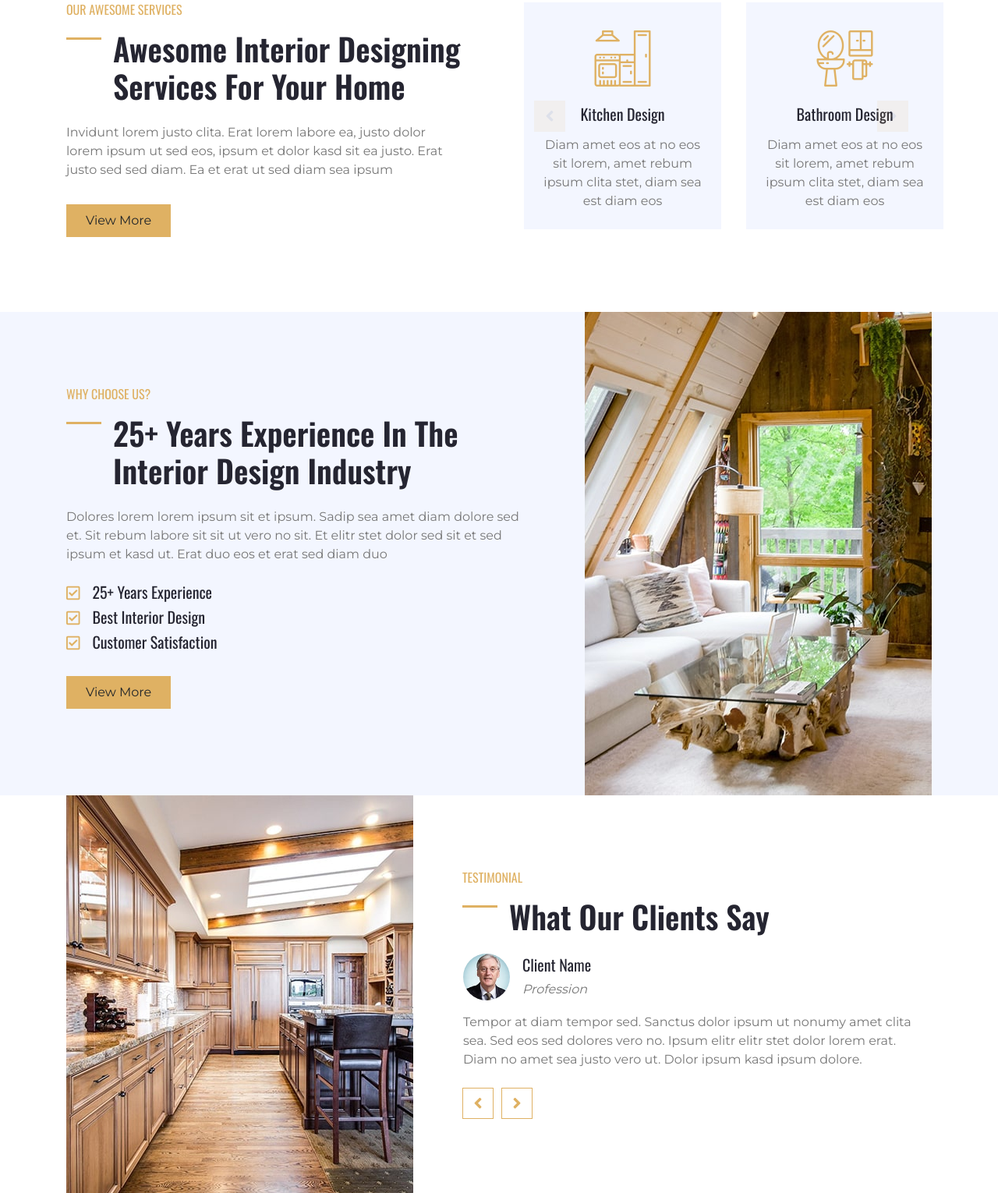
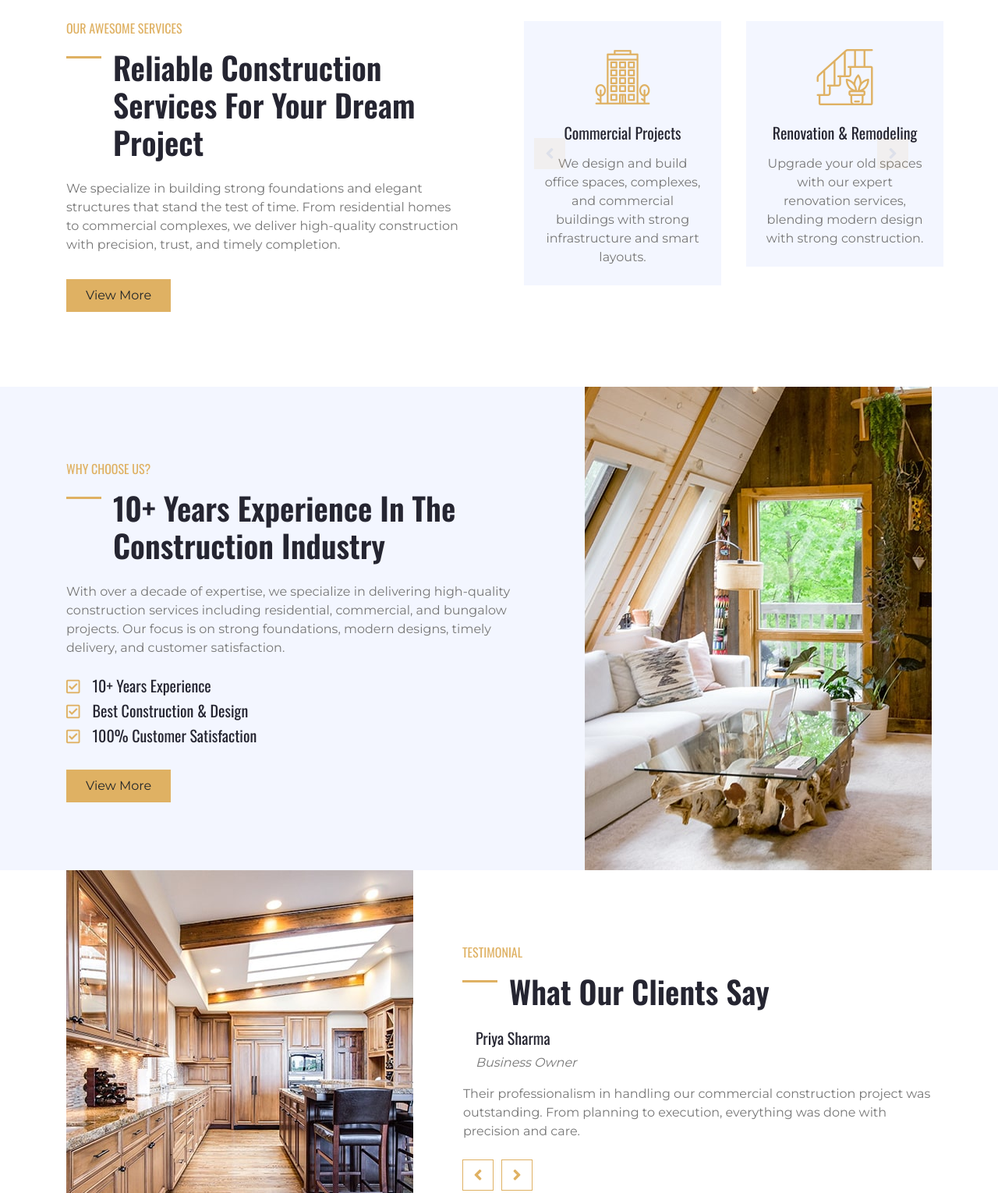
Before and after one commit to sohailk007/Bharat-Prime-Services, a plain HTML site: page service.html in a window 1280 px wide. Shown: the part 569-2099 px from the top of the page at 78% size. Drawn offline with nearby package versions, Linux system fonts and the light colour scheme.

Commit message:
done almost

```diff
--- a/service.html
+++ b/service.html
@@ -62,7 +62,8 @@
                         <h1 class="flaticon-office font-weight-normal text-primary m-0 mr-3"></h1>
                         <div class="d-flex flex-column">
                             <h5>Our Office</h5>
-                            <p class="m-0">123 Street, New York, USA</p>
+                            <p class="m-0">171/D/2 picnic garden road,ground floor,kokata-700039
+                            </p>
                         </div>
                     </div>
                 </div>
@@ -71,7 +72,7 @@
                         <h1 class="flaticon-email font-weight-normal text-primary m-0 mr-3"></h1>
                         <div class="d-flex flex-column">
                             <h5>Email Us</h5>
-                            <p class="m-0">info@example.com</p>
+                            <p class="m-0">contact@bharathomes.org</p>
                         </div>
                     </div>
                 </div>
@@ -80,7 +81,7 @@
                         <h1 class="flaticon-telephone font-weight-normal text-primary m-0 mr-3"></h1>
                         <div class="d-flex flex-column">
                             <h5>Call Us</h5>
-                            <p class="m-0">+012 345 6789</p>
+                            <p class="m-0">+91 94330 63391</p>
                         </div>
                     </div>
                 </div>
@@ -99,9 +100,9 @@
                 </div>
                 <div class="col-md-6 text-center text-md-right">
                     <div class="d-inline-flex align-items-center">
-                        <a class="btn btn-outline-primary" href="">Home</a>
+                        <a class="btn btn-outline-primary" href="index.html">Home</a>
                         <i class="fas fa-angle-double-right text-primary mx-2"></i>
-                        <a class="btn btn-outline-primary disabled" href="">Our Services</a>
+                        <a class="btn btn-outline-primary disabled" href="service.html">Our Services</a>
                     </div>
                 </div>
             </div>
@@ -116,30 +117,31 @@
             <div class="row">
                 <div class="col-lg-6 pr-lg-5">
                     <h6 class="text-primary font-weight-normal text-uppercase mb-3">Our Awesome Services</h6>
-                    <h1 class="mb-4 section-title">Awesome Interior Designing Services For Your Home</h1>
-                    <p>Invidunt lorem justo clita. Erat lorem labore ea, justo dolor lorem ipsum ut sed eos, ipsum et
-                        dolor kasd sit ea justo. Erat justo sed sed diam. Ea et erat ut sed diam sea ipsum</p>
+                    <h1 class="mb-4 section-title">Reliable Construction Services For Your Dream Project</h1>
+                    <p>We specialize in building strong foundations and elegant structures that stand the test of time.
+                        From residential homes to commercial complexes, we deliver high-quality construction with
+                        precision, trust, and timely completion.</p>
                     <a href="" class="btn btn-primary mt-3 py-2 px-4">View More</a>
                 </div>
                 <div class="col-lg-6 p-0 pt-5 pt-lg-0">
                     <div class="owl-carousel service-carousel position-relative">
                         <div class="d-flex flex-column text-center bg-light mx-3 p-4">
-                            <h3 class="flaticon-bedroom display-3 font-weight-normal text-primary mb-3"></h3>
-                            <h5 class="mb-3">Bedroom Design</h5>
-                            <p class="m-0">Diam amet eos at no eos sit lorem, amet rebum ipsum clita stet, diam sea est
-                                diam eos</p>
+                            <h3 class="flaticon-house display-3 font-weight-normal text-primary mb-3"></h3>
+                            <h5 class="mb-3">Residential Construction</h5>
+                            <p class="m-0">From modern homes to luxury bungalows, we create living spaces tailored
+                                to your lifestyle with durability and elegance.</p>
                         </div>
                         <div class="d-flex flex-column text-center bg-light mx-3 p-4">
-                            <h3 class="flaticon-kitchen display-3 font-weight-normal text-primary mb-3"></h3>
-                            <h5 class="mb-3">Kitchen Design</h5>
-                            <p class="m-0">Diam amet eos at no eos sit lorem, amet rebum ipsum clita stet, diam sea est
-                                diam eos</p>
+                            <h3 class="flaticon-office display-3 font-weight-normal text-primary mb-3"></h3>
+                            <h5 class="mb-3">Commercial Projects</h5>
+                            <p class="m-0">We design and build office spaces, complexes, and commercial buildings
+                                with strong infrastructure and smart layouts.</p>
                         </div>
                         <div class="d-flex flex-column text-center bg-light mx-3 p-4">
-                            <h3 class="flaticon-bathroom display-3 font-weight-normal text-primary mb-3"></h3>
-                            <h5 class="mb-3">Bathroom Design</h5>
-                            <p class="m-0">Diam amet eos at no eos sit lorem, amet rebum ipsum clita stet, diam sea est
-                                diam eos</p>
+                            <h3 class="flaticon-stairs display-3 font-weight-normal text-primary mb-3"></h3>
+                            <h5 class="mb-3">Renovation & Remodeling</h5>
+                            <p class="m-0">Upgrade your old spaces with our expert renovation services, blending
+                                modern design with strong construction.</p>
                         </div>
                     </div>
                 </div>
@@ -149,32 +151,34 @@
     <!-- Services End -->
 
 
+
     <!-- Features Start -->
     <div class="container-fluid bg-light">
         <div class="container">
             <div class="row">
                 <div class="col-lg-7 mt-5 py-5 pr-lg-5">
                     <h6 class="text-primary font-weight-normal text-uppercase mb-3">Why Choose Us?</h6>
-                    <h1 class="mb-4 section-title">25+ Years Experience In The Interior Design Industry</h1>
-                    <p class="mb-4">Dolores lorem lorem ipsum sit et ipsum. Sadip sea amet diam dolore sed et. Sit rebum
-                        labore sit sit ut vero no sit. Et elitr stet dolor sed sit et sed ipsum et kasd ut. Erat duo eos
-                        et erat sed diam duo</p>
+                    <h1 class="mb-4 section-title">10+ Years Experience In The Construction Industry</h1>
+                    <p class="mb-4">With over a decade of expertise, we specialize in delivering high-quality
+                        construction services including residential, commercial, and bungalow projects.
+                        Our focus is on strong foundations, modern designs, timely delivery, and customer satisfaction.
+                    </p>
                     <ul class="list-inline">
                         <li>
-                            <h5><i class="far fa-check-square text-primary mr-3"></i>25+ Years Experience</h5>
+                            <h5><i class="far fa-check-square text-primary mr-3"></i>10+ Years Experience</h5>
                         </li>
                         <li>
-                            <h5><i class="far fa-check-square text-primary mr-3"></i>Best Interior Design</h5>
+                            <h5><i class="far fa-check-square text-primary mr-3"></i>Best Construction & Design</h5>
                         </li>
                         <li>
-                            <h5><i class="far fa-check-square text-primary mr-3"></i>Customer Satisfaction</h5>
+                            <h5><i class="far fa-check-square text-primary mr-3"></i>100% Customer Satisfaction</h5>
                         </li>
                     </ul>
                     <a href="" class="btn btn-primary mt-3 py-2 px-4">View More</a>
                 </div>
                 <div class="col-lg-5">
                     <div class="d-flex flex-column align-items-center justify-content-center h-100 overflow-hidden">
-                        <img class="h-100" src="img/feature.jpg" alt="">
+                        <img class="h-100" src="img/feature.jpg" alt="Construction Feature">
                     </div>
                 </div>
             </div>
@@ -182,46 +186,48 @@
     </div>
     <!-- Features End -->
 
-
     <!-- Testimonial Start -->
     <div class="container-fluid">
         <div class="container">
             <div class="row">
                 <div class="col-md-5">
                     <div class="d-flex flex-column align-items-center justify-content-center h-100 overflow-hidden">
-                        <img class="h-100" src="img/testimonial.jpg" alt="">
+                        <img class="h-100" src="img/testimonial.jpg" alt="Client Testimonial">
                     </div>
                 </div>
                 <div class="col-md-7 py-5 pl-md-5">
                     <h6 class="text-primary font-weight-normal text-uppercase mb-3 pt-5">Testimonial</h6>
                     <h1 class="mb-4 section-title">What Our Clients Say</h1>
                     <div class="owl-carousel testimonial-carousel position-relative pb-5 mb-md-5">
+
+                        <!-- Testimonial 1 -->
                         <div class="d-flex flex-column">
                             <div class="d-flex align-items-center mb-3">
-                                <img class="img-fluid rounded-circle" src="img/testimonial-1.jpg"
-                                    style="width: 60px; height: 60px;" alt="">
+
                                 <div class="ml-3">
-                                    <h5>Client Name</h5>
-                                    <i>Profession</i>
+                                    <h5>Rahul Mehta</h5>
+                                    <i>Home Owner</i>
                                 </div>
                             </div>
-                            <p>Tempor at diam tempor sed. Sanctus dolor ipsum ut nonumy amet clita sea. Sed eos sed
-                                dolores vero no. Ipsum elitr elitr stet dolor lorem erat. Diam no amet sea justo vero
-                                ut. Dolor ipsum kasd ipsum dolore.</p>
+                            <p>We are extremely satisfied with our bungalow construction. The team
+                                delivered on time, with excellent quality and modern design. Highly
+                                recommended for residential projects.</p>
                         </div>
+
+                        <!-- Testimonial 2 -->
                         <div class="d-flex flex-column">
                             <div class="d-flex align-items-center mb-3">
-                                <img class="img-fluid rounded-circle" src="img/testimonial-2.jpg"
-                                    style="width: 60px; height: 60px;" alt="">
+
                                 <div class="ml-3">
-                                    <h5>Client Name</h5>
-                                    <i>Profession</i>
+                                    <h5>Priya Sharma</h5>
+                                    <i>Business Owner</i>
                                 </div>
                             </div>
-                            <p class="m-0">Tempor at diam tempor sed. Sanctus dolor ipsum ut nonumy amet clita sea. Sed
-                                eos sed dolores vero no. Ipsum elitr elitr stet dolor lorem erat. Diam no amet sea justo
-                                vero ut. Dolor ipsum kasd ipsum dolore.</p>
+                            <p class="m-0">Their professionalism in handling our commercial construction
+                                project was outstanding. From planning to execution, everything was done
+                                with precision and care.</p>
                         </div>
+
                     </div>
                 </div>
             </div>
```
Also changed, not shown: about.html (+24 -21 lines), contact.html (+3 -3 lines), project.html (+5 -4 lines), img/construction.png (added), img/image.png (added).
